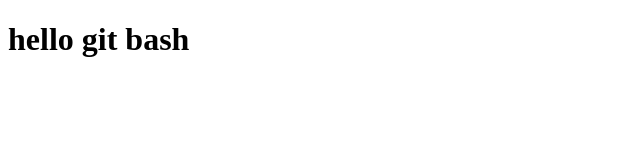
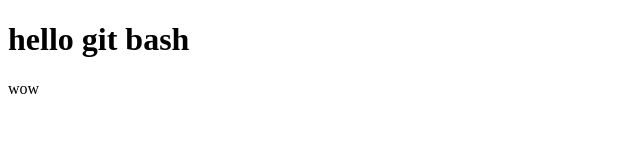
Before and after one commit to SWI33/git-test, a plain HTML site: page index.html in a window 1280 px wide. Shown: the full height of the page, 0-640 px from the left. Drawn offline with Linux system fonts and the light colour scheme.

Commit message:
second commit

```diff
--- a/index.html
+++ b/index.html
@@ -7,6 +7,7 @@
 </head>
 <body>
     <h1>hello git bash</h1>
+    <p>wow</p>
 
 
 </body>
```
